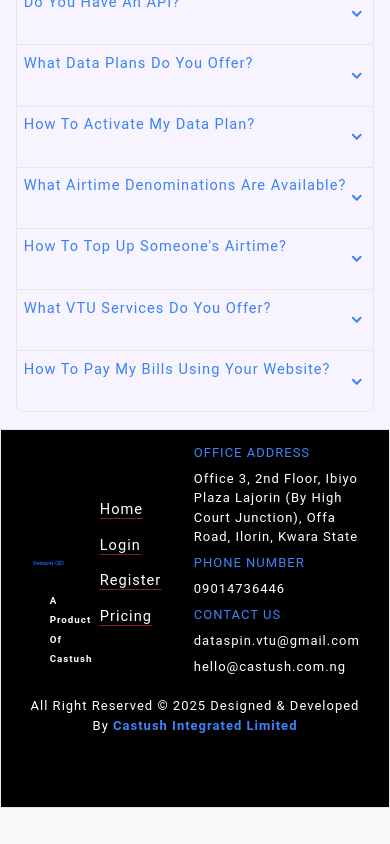
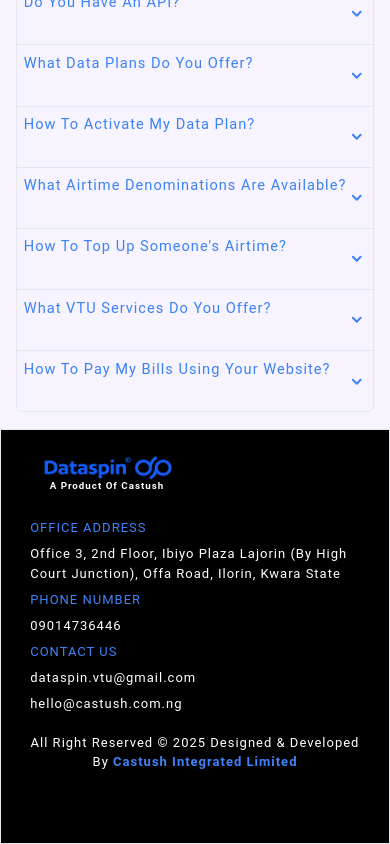
Before and after one commit to Oniboy6775/DataSpin, a React (Create React App) app in the folder client/: page / in a window 390 px wide. Shown: the part 2746-3590 px from the top of the page. Before the commit the page ends 3554 px from the top, so only its background shows below. Built offline with nearby package versions, Linux system fonts and the light colour scheme.

Commit message:
update footer 2

```diff
--- a/client/src/pages/Landing.js
+++ b/client/src/pages/Landing.js
@@ -240,19 +240,16 @@ const Landing = () => {
           })}
         </Accordion>
       </section>
-      <section className="mt-5 bg-black   text-white border items-center pb-[4rem]">
-        <div className="p-4  max-w-[1300px] m-auto w-11/12">
-          <div className=" flex justify-between gap-8 md:gap-0 items-center capitalize mb-4">
-            {/* <div className="hiddenmd:flex md:flex-col gap-2">
-
-            </div> */}
-            <div className="rounded-full w-10/12 sm:w-64 md:flex md:flex-col items-start justify-start relative">
+      <section className="mt-5 bg-black text-white border items-center pb-[4rem]">
+        <div className="p-4 max-w-[1300px] m-auto w-11/12">
+          <div className="flex flex-col md:flex-row justify-between gap-8 md:gap-0 items-center capitalize mb-4">
+            <div className="rounded-full w-full sm:w-64 md:flex md:flex-col items-start justify-start relative">
               <img
                 src="./assets/dataspin-logo.png"
                 alt=""
-                className="img w-full"
+                className="md:img w-48"
               />
-              <span className="absolute top-10 left-6 md:top-16 md:left-6">
+              <span className="absolute top-10 left-6 md:top-16 md:left-5">
                 <a
                   className="text-white text-xs md:text-base"
                   href="https://castush.com.ng/"
@@ -262,7 +259,7 @@ const Landing = () => {
                 </a>
               </span>
             </div>
-            <div className="">
+            <div className="hidden md:block">
               <ul className="underline">
                 {links.map((e, index) => {
                   return (
```
